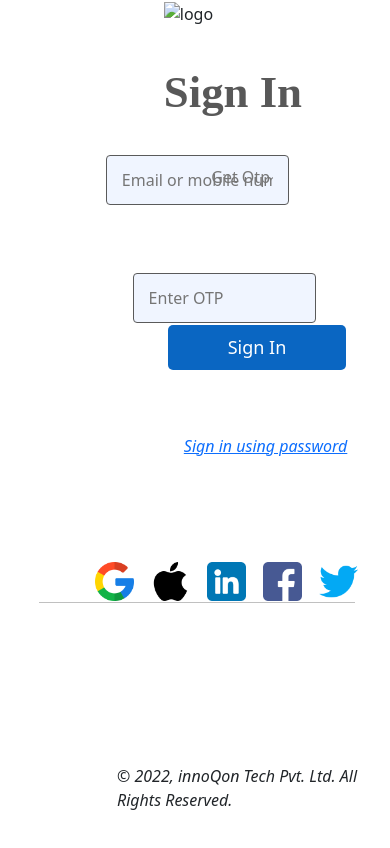
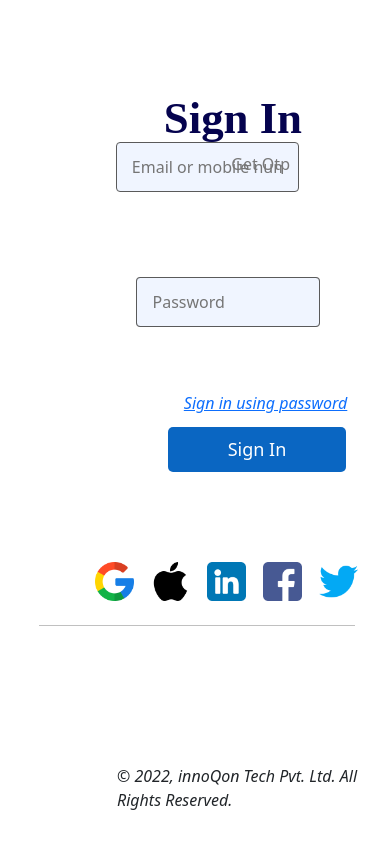
Before and after one commit to innoqontech/new, a plain HTML site: page login.html in a window 390 px wide. Drawn offline with nearby package versions, Linux system fonts and the light colour scheme.

Commit message:
Add files via upload

```diff
--- a/login.html
+++ b/login.html
@@ -8,10 +8,19 @@
      <!-- CSS only -->
 <link href="https://cdn.jsdelivr.net/npm/bootstrap@5.2.1/dist/css/bootstrap.min.css" rel="stylesheet" integrity="sha384-iYQeCzEYFbKjA/T2uDLTpkwGzCiq6soy8tYaI1GyVh/UjpbCx/TYkiZhlZB6+fzT" crossorigin="anonymous">
 <link rel="stylesheet" href="https://cdnjs.cloudflare.com/ajax/libs/font-awesome/6.2.0/css/all.min.css" integrity="sha512-xh6O/CkQoPOWDdYTDqeRdPCVd1SpvCA9XXcUnZS2FmJNp1coAFzvtCN9BmamE+4aHK8yyUHUSCcJHgXloTyT2A==" crossorigin="anonymous" referrerpolicy="no-referrer" />
+<link rel="stylesheet" href="https://fonts.googleapis.com/css2?family=Material+Symbols+Outlined:opsz,wght,FILL,GRAD@48,300,0,0" />
+<link rel="preconnect" href="https://fonts.googleapis.com">
+<link rel="preconnect" href="https://fonts.gstatic.com" crossorigin>
 </head>
 <style>
+    *{
+        margin: 0;
+        padding: 0;
+        box-sizing: border-box;
+    }
     #container{
         display: flex;
+        font-family: system-ui, -apple-system, BlinkMacSystemFont, 'Segoe UI', Roboto, Oxygen, Ubuntu, Cantarell, 'Open Sans', 'Helvetica Neue', sans-serif;
     }
     .left{
         width:35%;
@@ -54,9 +63,11 @@
        height: 100vh;
     }
     .right h1{
+        position: relative;
+        top:52px;
         margin-top:40px;
         font-weight:600;
-        color: rgb(88, 88, 88);
+        color: #05034E;
         font-size:2.8rem;
         font-family:'Times New Roman', Times, serif;
     }
@@ -74,8 +85,8 @@
     align-items: center;
     justify-content: center;
     border-radius:4px;
-    margin: 20px -100px 0 ;
-    margin-top:12%;
+    margin: 20px -90px 0 ;
+    margin-top:20%;
     background:#f0f5ff;
     font-weight:490;
    }
@@ -93,11 +104,11 @@
     align-items: center;
     justify-content: center;
     border-radius:4px;
-   margin-top:5%;
-   margin-left:33%;
+   margin-top:4%;
+   margin-left:31%;
   position: absolute;
-  top: 30%;
-  left: 17%;
+  top: 34%;
+  left:20%;
   background:#f0f5ff;
    }
    .btn-login{
@@ -105,9 +116,9 @@
     align-items: center;
     justify-content: center;
    position: absolute;
-   top:33%;
+   top:32%;
    left:56%;
-   margin-top:8%;
+   margin-top:6%;
    padding:9px 60px;
    outline: none;
    border: none;
@@ -124,9 +135,9 @@
    }
    hr{
     position: relative;
-    bottom:258px;
+    bottom:180px;
     width:62%;
-    left:30%;
+    left:33%;
     color: rgb(4, 4, 4);
    }
 
@@ -144,9 +155,10 @@
    }
    .logo {
     position: relative;
-    width:150px;
+    width:15%;
     display: inline;
-    border: 10px solid red;
+    background-image: url('./STAKE\ \(2\)_adobe_express.svg');
+    /* border: 1px solid red; */
    }
    .usingpass{
     display: flex;
@@ -157,33 +169,30 @@
     width: 100%;
    }
    .usingPass{
-   margin-left:56%;
-   margin-top:4%;
+   margin-left:50%;
    }
    .forgotpass{
-    margin-left: 70%;
+    margin-left:68%;
     display: none;
    }
    .pass{
-    outline: none;
+  outline: none;
     border: none;
     border: 1px solid rgb(90, 90, 90);
-    padding:12px 15px;
+    padding:11px 15px;
     width:27vw;
     align-items: center;
     justify-content: center;
     border-radius:4px;
-   margin-top:5%;
-   margin-left:36%;
+   margin-top:4%;
+   margin-left:31%;
   position: absolute;
-  top: 30%;
-  left: 14%;
+  top: 34%;
+  left:20%;
   background:#f0f5ff;
-  display: none;
    }
    .usingotp{
-    margin-left:56%;
-   margin-top:4%;
+    margin-left:50%;
    display: none;
    }
 
@@ -194,11 +203,11 @@
     align-items: center;
     margin: 10%;
     position: absolute;
-    top:49%;
-    left:27%;
+    top:58%;
+    left:29%;
 }
 .social-links img{
-    width:3.5em;
+    width:3.4em;
     padding: 15%;
 }
 .fa-quote-left{
@@ -209,29 +218,31 @@
     font-size: 13px;
     margin: 5px;
 }
-@media (max-width:732px){
+
+@media(max-width:732px){
     .left{
         display: none;
     }
-}
-/* for right */
-@media(max-width:732px){
     .right{
         display: block;
         justify-content: center;
         align-items: center;
+    }
+    .right h1{
+        margin-bottom: 14px;
+
     }
     .right-text input{
     outline: none;
     border: none;
     border: 1px solid rgb(90, 90, 90);
     padding:12px 15px;
-    width:47vw;
+    min-width:47vw;
     align-items: center;
     justify-content: center;
     border-radius:4px;
     transform: translateX(42px);
-    margin-top:12%;
+    margin-top:15%;
     background:#f0f5ff;
     font-weight:490;
    }
@@ -240,12 +251,12 @@
     border: none;
     border: 1px solid rgb(90, 90, 90);
     padding:12px 15px;
-    width:47vw;
+    min-width:47vw;
     align-items: center;
     justify-content: center;
     border-radius:4px;
-    margin-top:5%;
-    margin-left:17%;
+    margin-top:6%;
+    margin-left:18%;
     position: absolute;
     top: 30%;
     left: 17%;
@@ -257,7 +268,7 @@
     align-items: center;
     justify-content: center;
    position: absolute;
-   top:33%;
+   top:34%;
    left:43%;
    margin-top:12%;
    padding:9px 60px;
@@ -277,7 +288,7 @@
     display: flex;
     /* position: relative; */
     position: absolute;
-    top:50%;
+    top:45%;
     padding: 0 20px 0 20px;
     width: 100%;
    }
@@ -286,7 +297,8 @@
    margin-top:3%;
    }
    .forgotpass{
-    margin-left: 70%;
+    margin-left:42%;
+    margin-top:7%;
     display: none;
    }
    .pass{
@@ -294,26 +306,25 @@
     border: none;
     border: 1px solid rgb(90, 90, 90);
     padding:12px 15px;
-    width:47vw;
+    min-width:47vw;
     align-items: center;
     justify-content: center;
     border-radius:4px;
-   margin-top:5%;
-   margin-left:20%;
-  position: absolute;
-  top: 30%;
-  background:#f0f5ff;
-  display: none;
+    margin-top:6%;
+    margin-left:18%;
+    position: absolute;
+    top: 30%;
+    left: 17%;
+    background:#f0f5ff;
    }
    .usingotp{
     margin-left:42%;
    margin-top:3%;
-   display: none;
    }
 
    hr{
     position: relative;
-    bottom:258px;
+    bottom:235px;
     width:81%;
     left:10%;
     color: rgb(4, 4, 4);
@@ -348,6 +359,7 @@
    }
 
 }
+
 </style>
 <body>
 
@@ -361,13 +373,12 @@
    </section>
    <section class="right">
 <div class="right-text">
-   <img src="" alt="logo">
+   <!-- <img src="./STAKE (2)_adobe_express.svg" class="logo" alt=""> -->
     <h1>Sign In</h1>
     <input type="email" name="email" id="emailcheck" placeholder="Email or mobile number">
     <button class="btn" onclick="myfun()">Get Otp</button></div>
 
    <span id="show-msg"></span>
-    <button class="btn-login">Sign In</button></div>
    <input type="password" name="otp" id="otp" placeholder="Enter OTP  ">
    <span id="show-msg"></span>
    <input type="password" name="pass" class="pass" id="pass" placeholder="Password  ">
@@ -376,7 +387,8 @@
     <span class="usingPass" id="sign" onclick="signfun()"><a href="#">Sign in using password</a></span>
 
     <span class="usingotp" id="OTP" onclick="otpfun()"><a href="#">Sign in using otp</a></span>
-    <span class="forgotpass"><a href="#">Forgot Password</a></span>
+    <span class="forgotpass" id="forgotpass"><a href="#">Forgot Password</a></span>
+    <button class="btn-login">Sign In</button></div>
  </div>
 <hr>
    </section>
@@ -415,6 +427,8 @@
         document.getElementById('OTP').style.display ="block";
         document.getElementById('pass').style.display ="block";
         document.getElementById('sign').style.display="none";
+        document.getElementById('forgotpass').style.display = "block";
+        document.getElementById('otp').style.display="none";
     }
 
     function otpfun(){
@@ -423,6 +437,7 @@
        document.getElementById('otp').style.display = "block";
        document.getElementById('OTP').style.display ="none";
        document.getElementById('sign').style.display ="block";
+       document.getElementById('forgotpass').style.display = "none";
 
     }
 
```
